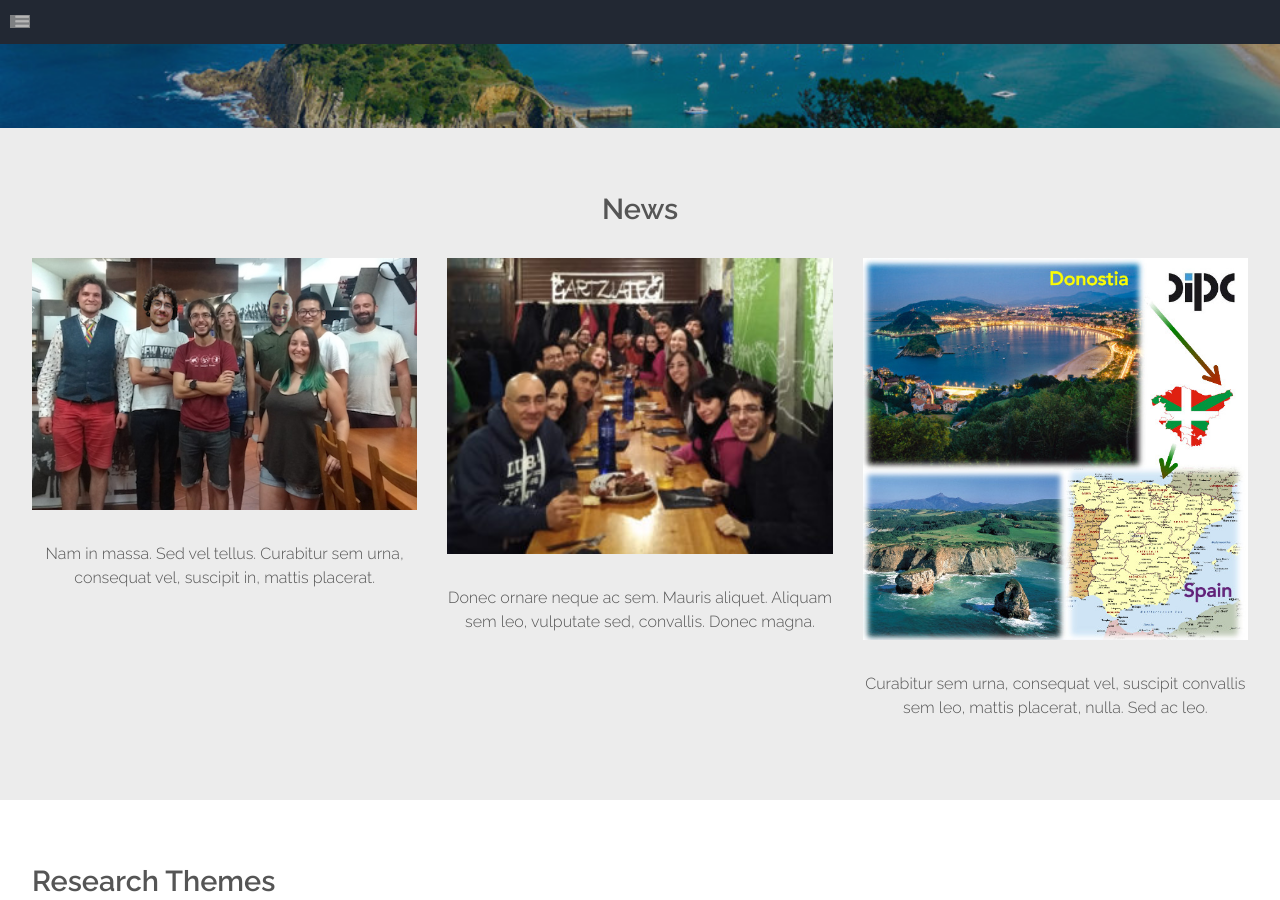
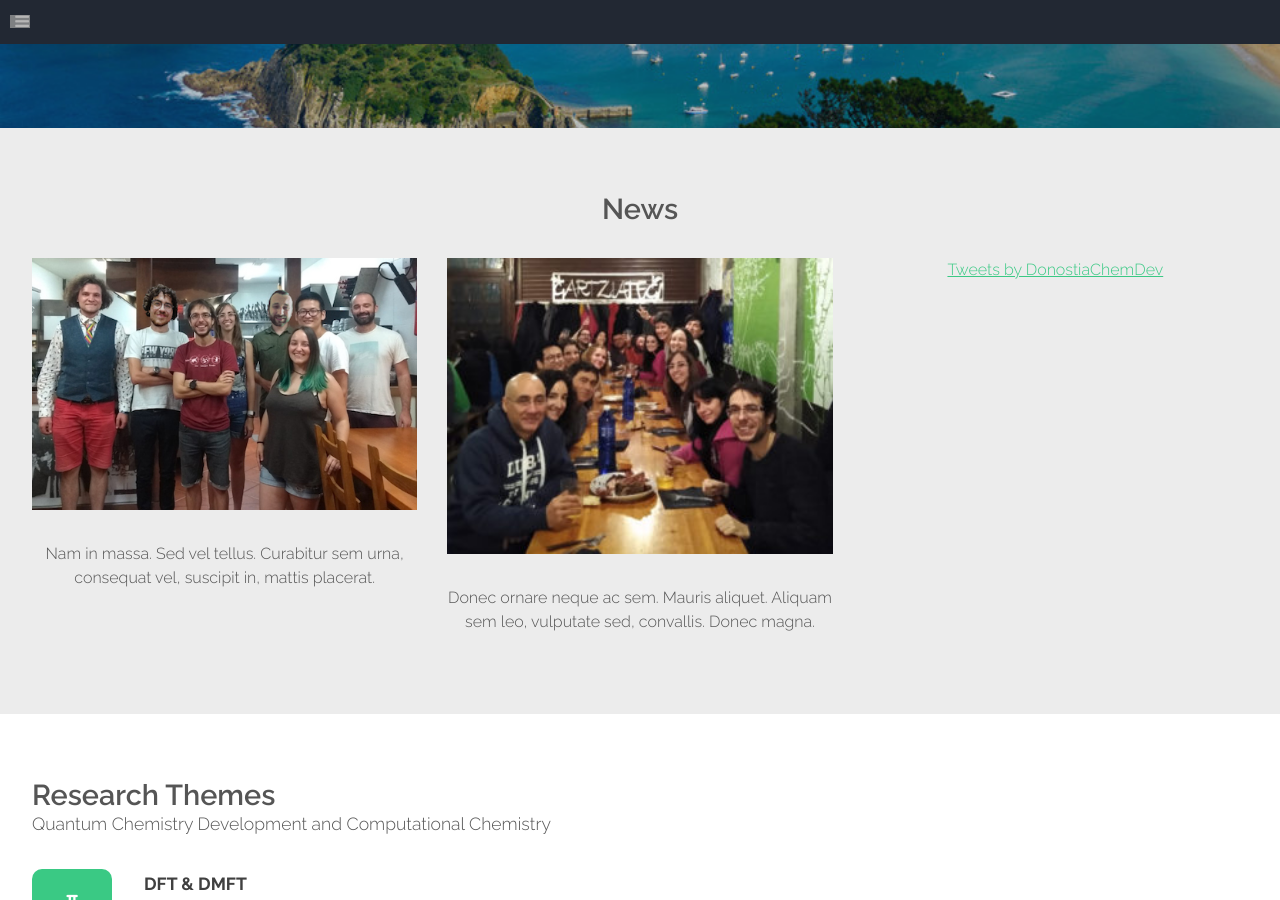
Before and after one commit to old-jekyll-templates/Horizons-Jekyll-Theme, a Jekyll site: the page built from index.html, in a window 1280 px wide and 900 px high, scrolled down 209 px. Built offline with Jekyll 4.4.1, drawn with Linux system fonts in a browser that asks for light colours; the list of posts is cut into pages by our own code; comment, search, counter and statistics services are not loaded; grey boxes are pictures that could not be loaded.

Commit message:
Update landing.html

```diff
--- a/_layouts/landing.html
+++ b/_layouts/landing.html
@@ -45,8 +45,9 @@ layout: default
 							<p>Donec ornare neque ac sem. Mauris aliquet. Aliquam sem leo, vulputate sed, convallis. Donec magna.</p>
 						</section>
 						<section class="4u">
-							<a href="#" class="image feature"><img src="{{ site.baseurl }}/assets/images/pic04.jpg" alt=""></a>
-							<p>Curabitur sem urna, consequat vel, suscipit convallis sem leo, mattis placerat, nulla. Sed ac leo.</p>
+					            <a class="twitter-timeline" data-height="600" data-chrome="nofooter"
+		                                       href="https://twitter.com/DonostiaChemDev?ref_src=twsrc%5Etfw">Tweets by DonostiaChemDev</a>
+			                               <script async src="https://platform.twitter.com/widgets.js" charset="utf-8"></script>
 						</section>
 
 					</div>
```
